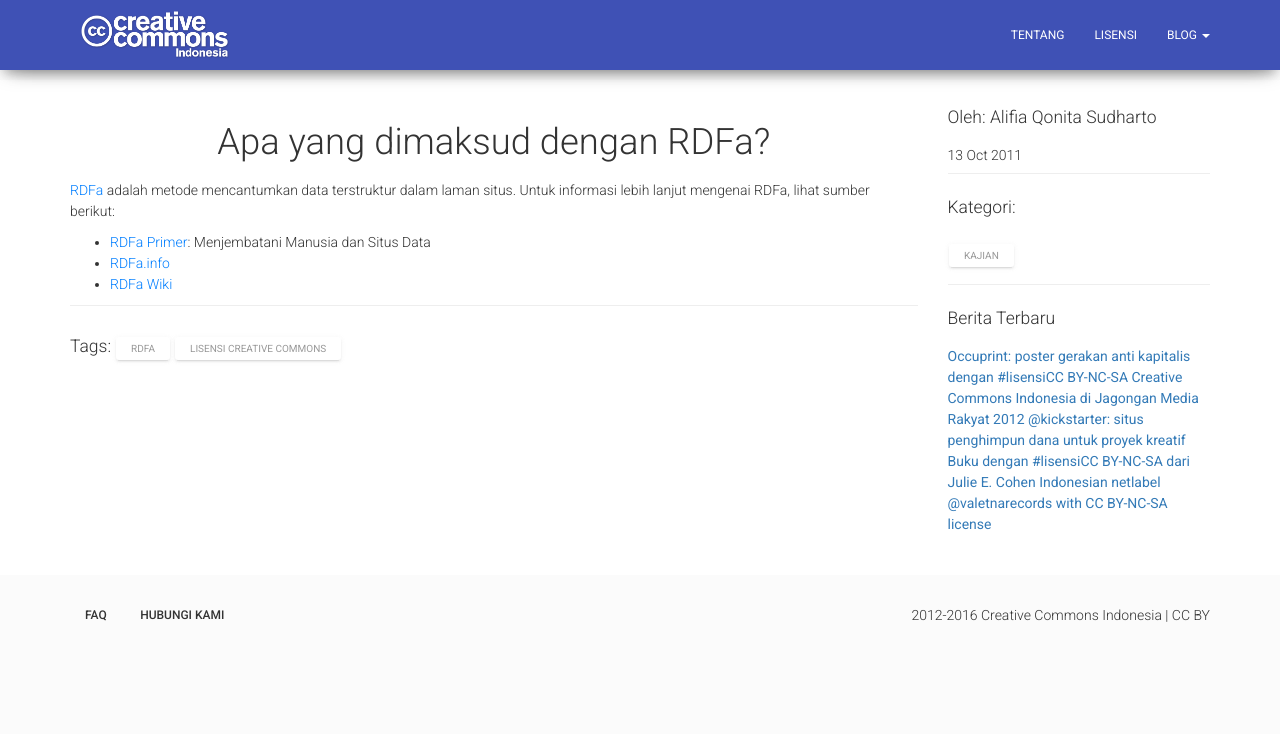
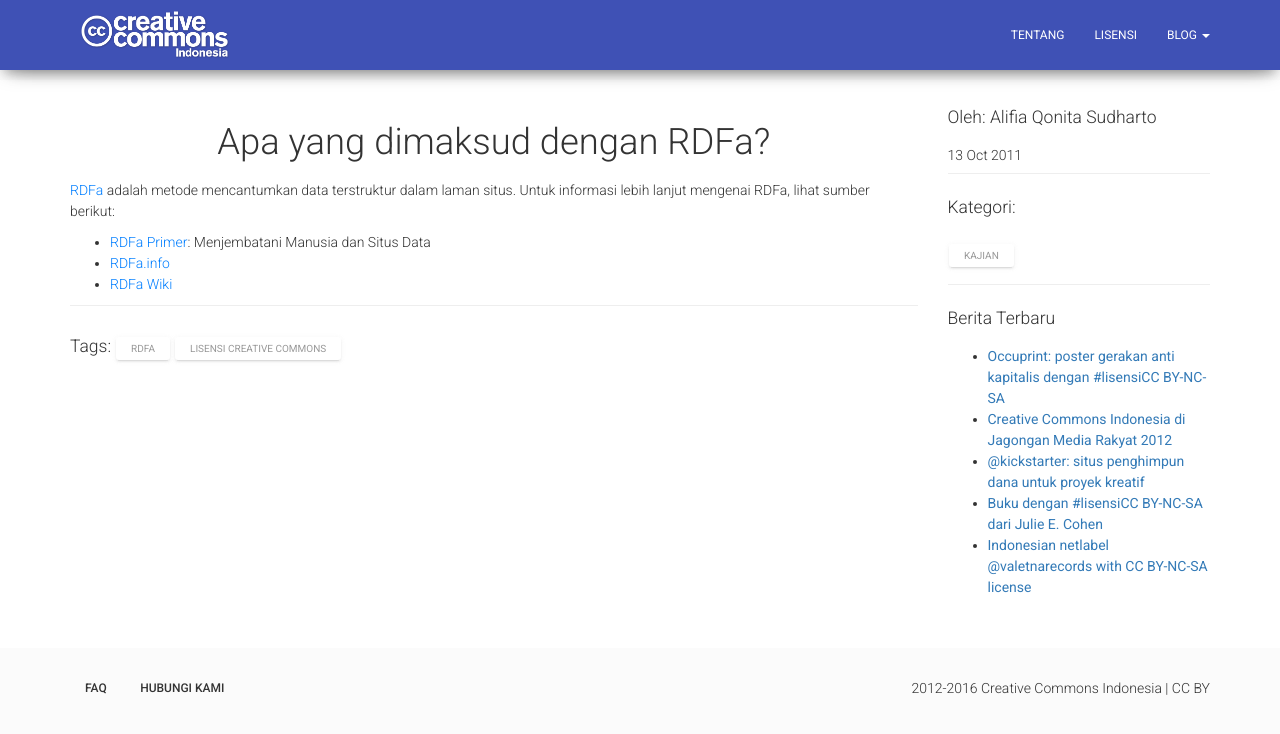
Before and after one commit to RioSatria/CCID, a Jekyll site: the page built from _posts/2011-10-13-apa-yang-dimaksud-dengan-rdfa.markdown, in a window 1280 px wide. Shown: the top 734 px of the page. Built offline with Jekyll 4.4.1, drawn with Linux system fonts in a browser that asks for light colours; nearby versions of some CDN libraries; our own code applies the rules of GitHub Pages for plain Markdown files.

Commit message:
Update post.html

```diff
--- a/_layouts/post.html
+++ b/_layouts/post.html
@@ -35,9 +35,11 @@
                         {% endfor %}
                         <hr>
                         <h5>Berita Terbaru</h5>
+			<ul>
                         {% for post in site.categories['Berita'] limit:5 %}
-                        <a href="{{ post.url }}" class="btn-link">{{ post.title }}</a>
+			<li><a href="{{ post.url }}" class="btn-link">{{ post.title }}</a></li>
                         {% endfor %}
+	 		</ul>
 					</div>
 				</div>
 
```
